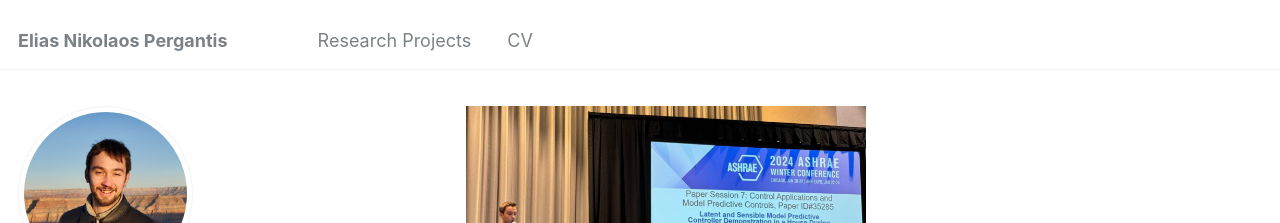
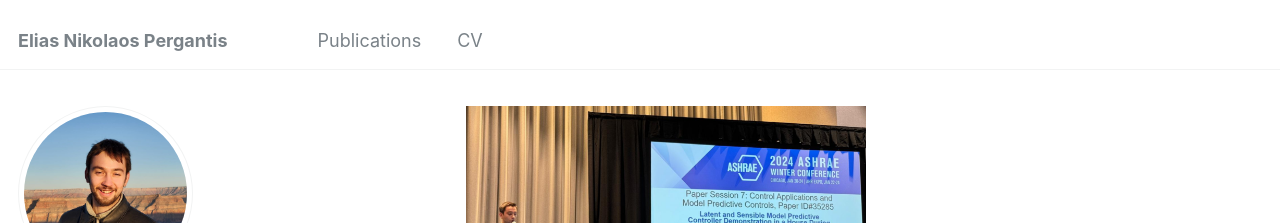
Before and after one commit to epergant/epergant.github.io, a Jekyll site: the page built from _pages/about.md, in a window 1280 px wide. Shown: the top 223 px of the page. Built offline with Jekyll 4.4.1, drawn with Linux system fonts in a browser that asks for light colours; some web fonts are replaced.

Commit message:
Update navigation.yml

```diff
--- a/_data/navigation.yml
+++ b/_data/navigation.yml
@@ -1,10 +1,7 @@
 # main links links
 main:
-  # - title: "Publications"
-  #   url: /publications/
-
-  - title: "Research Projects"
-    url: /research/
+  - title: "Publications"
+    url: /publications/
 
   # - title: "Talks"
   #   url: /talks/
```
